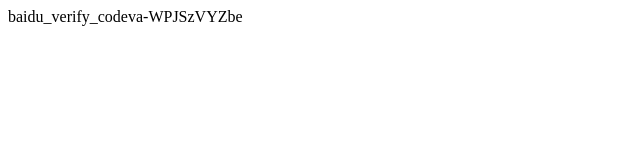
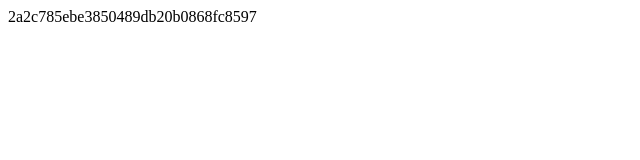
Before and after one commit to MokingBack/futureke7-position, a plain HTML site: page docs/baidu_verify_codeva-WPJSzVYZbe.html in a window 1280 px wide. Shown: the full height of the page, 0-640 px from the left. Drawn offline with Linux system fonts and the light colour scheme.

Commit message:
fix: 百度验证文件改为内容码

```diff
--- a/docs/baidu_verify_codeva-WPJSzVYZbe.html
+++ b/docs/baidu_verify_codeva-WPJSzVYZbe.html
@@ -1,9 +1,8 @@
 <html>
 <head>
 <meta http-equiv="Content-Type" content="text/html; charset=utf-8">
-<meta name="baidu-site-verification" content="codeva-WPJSzVYZbe">
 </head>
 <body>
-baidu_verify_codeva-WPJSzVYZbe
+2a2c785ebe3850489db20b0868fc8597
 </body>
 </html>
```
